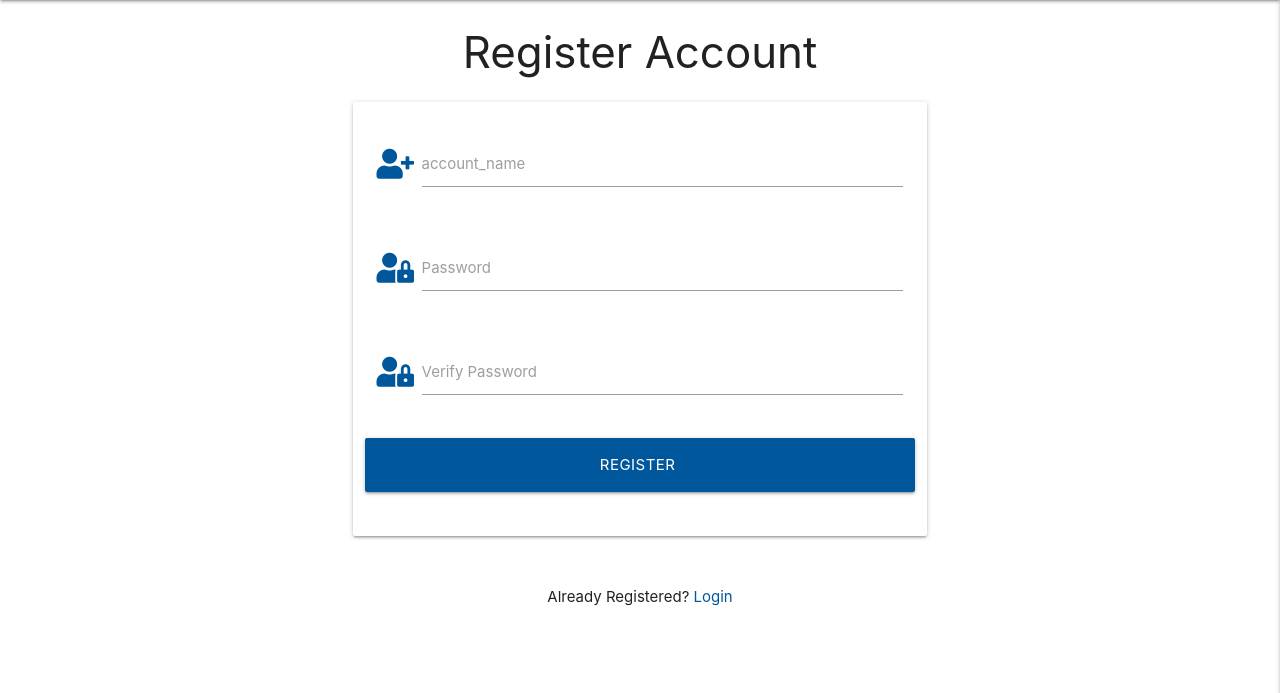
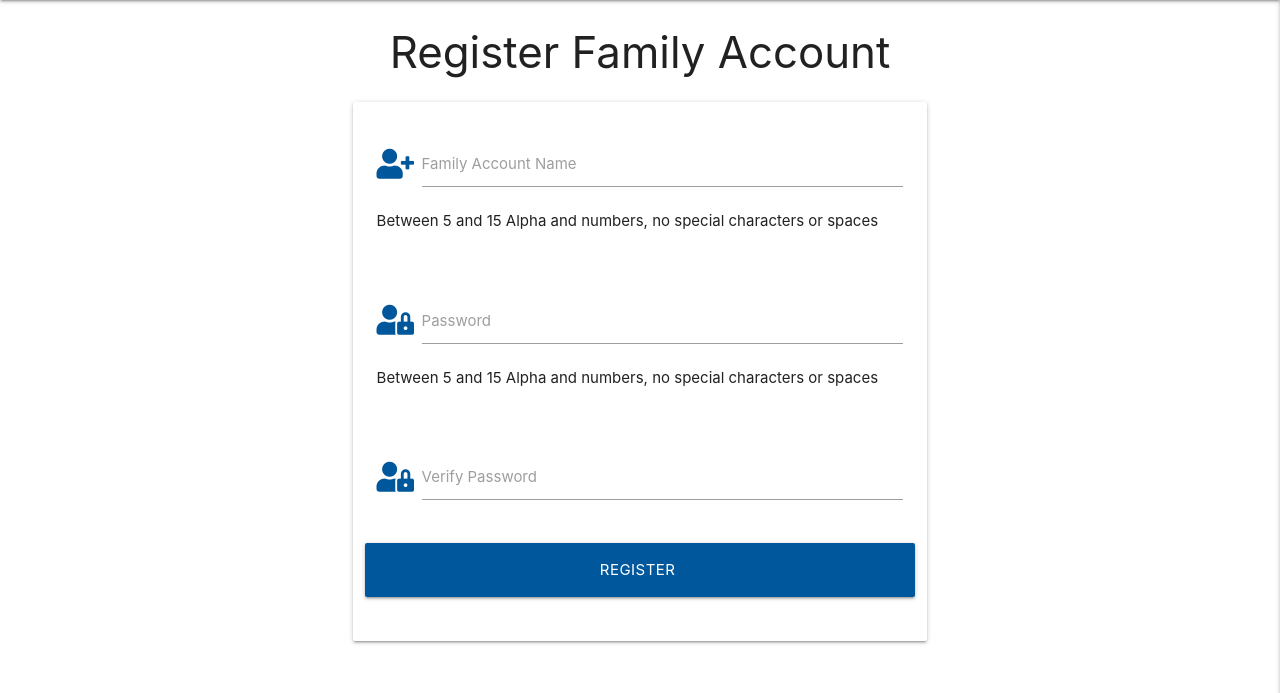
Before and after one commit to michaelmagee/magee-ms3, a Flask app: page /register in a window 1280 px wide. Shown: the part 64-757 px from the top of the page. Run offline with Flask 2, Linux system fonts and the light colour scheme; some libraries are stand-ins or nearby versions.

Commit message:
Incremental changes Correct initial user as admin processing Prevent last edmin diablement Change display text to make user and account fields more meaningful Remove notion of system preferences Added guidance on username and password field restrictions

```diff
--- a/app.py
+++ b/app.py
@@ -172,7 +172,7 @@ def project_edit(project_id):
 @app.route("/projects_search", methods=["GET", "POST"])
 def projects_search():
     if request.method == "POST":
-        project_category_name = request.form.get("project_category_name")
+        # project_category_name = request.form.get("project_category_name")
 
         return  render_template("projects_search.html")
 
@@ -315,14 +315,6 @@ def category_delete(category_id):
 
 
 
-"""                 ===      PREFERENCE related code  (TBD)===    """
-
-# MIKE REMOVE IF NOT USED
-@app.route("/get_preferences")
-def get_preferences():
-    return render_template("preferences_tbd.html")
-
-
 """                 ===      REGISTER/ LOGIN / LOGOUT related code  ===    """
 
 
@@ -455,7 +447,6 @@ def get_users():
         return redirect(url_for("login"))
 
     if session.get("ACTIVE_USER") is None:
-        flash("You must select a user name")
         return redirect(url_for("user_select"))
     # get users
     try:
@@ -482,6 +473,15 @@ def user_edit(user_id):
         # If this is an admin, respect the admin switch, else no
             user_admin = True if request.form.get("user_admin") == "on" else False
             if session["ACTIVE_ADMIN"] == True:
+                # Make sure that the last admin is not turned off.
+                # Get a count and make sure it's at least 1
+                admin_count = mongo.db.users.find( { "user_type": "user", "user_admin": True, "account_name": session.get("ACCOUNT")}).count()
+                if admin_count <= 1 and request.form.get("user_admin") != "on":  # should never be 0, but just in case
+                    # We know it's an admin doing this, and that admin is the only one,
+                    # so force admin to stay true
+                    user_admin = True
+                    flash("Unable to remove admin role from only remaining admin.")
+
                 mongo.db.users.update( {'_id': ObjectId(user_id)},
                 {"$set": {'user_name': request.form.get('user_name'),
                     "user_notes": request.form.get('user_notes'),
@@ -519,7 +519,7 @@ def user_delete(user_id):
             return render_template("projects.html")  # send them back to "home"
     # if the user whacked themselves, go set a new one
     if self_delete == True:
-        flash("Self Deleted - You must now select a user name")
+        flash("Self Deleted - You must now select a new user name")
         return redirect(url_for("user_select"))
 
     flash("User Deleted")
@@ -591,10 +591,10 @@ def user_add():
         # If this is the **first** user added after account creation,
         # make this user an admin
         # Note: "on" or "off" are only used for the switch
-        user_admin = "off"
+        user_admin = False
 
         if users_exist == 0:
-            user_admin = "on"
+            user_admin = True
             session["ACTIVE_ADMIN"] = True
 
         # check to see if this is an admin requesting to anoint another one
--- a/templates/base.html
+++ b/templates/base.html
@@ -32,7 +32,6 @@
             <li class="divider"></li>
             <li><a href="{{ url_for('get_categories') }}">Categories</a></li>
             <li class="divider"></li>
-            <li><a href="{{ url_for('get_preferences') }}">Settings</a></li>
         </ul>
 
         <!-- top navbar -->
@@ -67,7 +66,6 @@
             <li class="divider"></li>
             <li><a href="{{ url_for('get_categories') }}">Categories</a></li>
             <li class="divider"></li>
-            <li><a href="{{ url_for('get_preferences') }}">Settings</a></li>
         </ul>
         <!-- Projects Dropdown Structure -->
         <ul id="mobile_projects_dropdown" class="dropdown-content">
--- a/templates/login.html
+++ b/templates/login.html
@@ -2,7 +2,7 @@
 {% block content %}
 
 
-<h3 class="center-align">Account Login</h3>
+<h3 class="center-align">Family Account Login</h3>
 <div class="row">
     <form class="col s12 m8 offset-m2" method="POST" action="{{ url_for('login') }}">
         <div class="card-panel">
--- a/templates/register.html
+++ b/templates/register.html
@@ -2,7 +2,7 @@
 {% block content %}
 
 
-<h3 class="center-align">Register Account</h3>
+<h3 class="center-align">Register Family Account</h3>
 <div class="row">
     <form class="col s12 m8 offset-m2" method="POST" action="{{ url_for('register') }}">
         <div class="card-panel">
@@ -11,7 +11,8 @@
                 <div class="input-field col s12">
                     <i class="fas fa-user-plus prefix light-blue-text text-darken-4"></i>
                     <input id="account_name" name="account_name" type="text" minlength="5" maxlength="15" pattern="^[a-zA-Z0-9]{5,15}$" class="validate" required>
-                    <label for="account_name">account_name</label>
+                    <label for="account_name">Family Account Name</label>
+                    <p>Between 5 and 15 Alpha and numbers, no special characters or spaces</p>
                 </div>
             </div>
             <!-- password -->
@@ -22,6 +23,7 @@
                     onchange="this.setCustomValidity(this.validity.patternMismatch ? 'Must have at least 5 characters' : '');
                     if(this.checkValidity()) form.password_two.pattern = this.value;" required>
                     <label for="password">Password</label>
+                    <p>Between 5 and 15 Alpha and numbers, no special characters or spaces</p>
                 </div>
             </div>
             <!-- password -->
--- a/templates/user_add.html
+++ b/templates/user_add.html
@@ -12,6 +12,7 @@
                 <input id="user_name" name="user_name" minlength="3" maxlength="25" type="text" class="validate"
                     required>
                 <label for="user_name">User Name</label>
+                <p>Between 3 and 25 Alpha and numbers, no special characters</p>
             </div>
         </div>
         <!--    User Notes    -->
@@ -21,6 +22,7 @@
                 <textarea id="user_notes" name="user_notes" minlength="1" maxlength="100" class="materialize-textarea"
                     required></textarea>
                 <label for="user_notes">User Notes</label>
+                <p>Between 1 and 100 characters</p>
             </div>
 
             <!--    Is Admin  Only an Admin can make an admin -->
```
